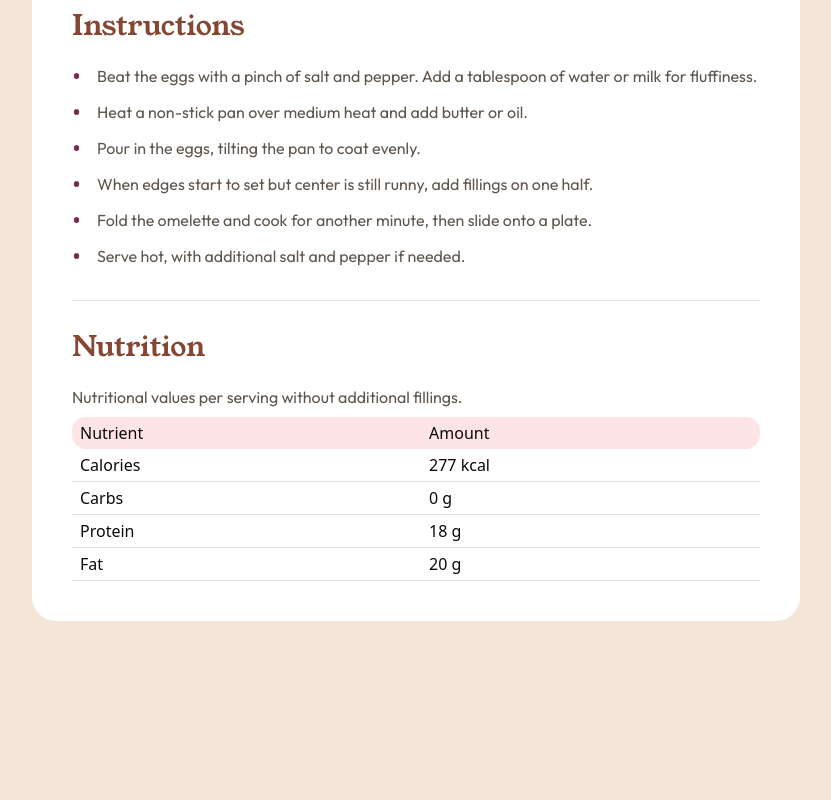
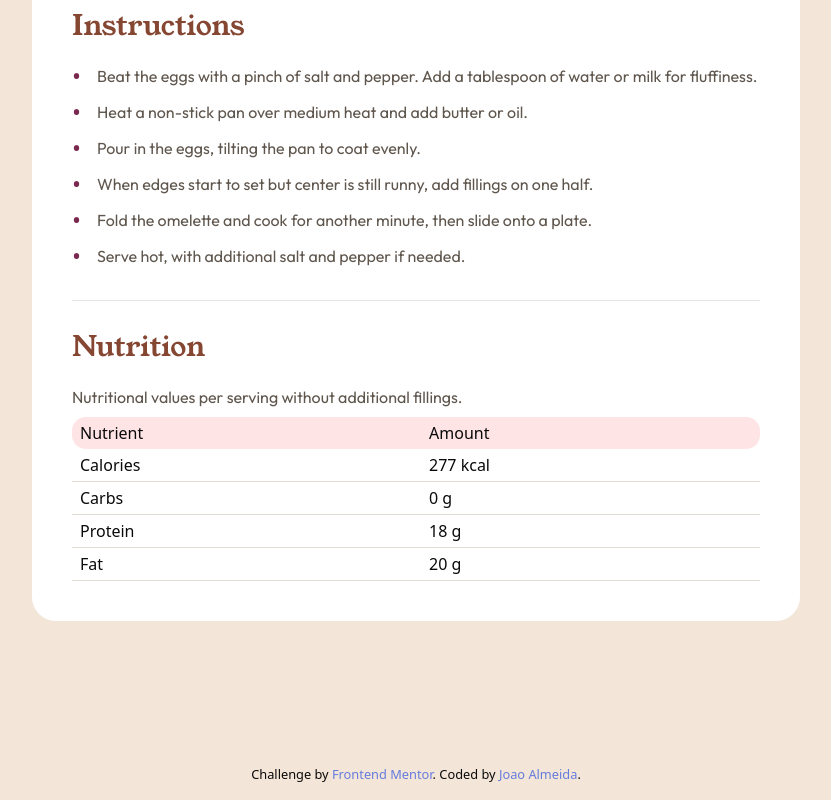
Before and after one commit to joao-almeida11/recipe-page-frontendmentor, a Next.js app: page / in a window 1280 px wide. Shown: the part 1164-1964 px from the top of the page, without its empty margins (224-1055 px from the left). Before the commit the page ends 1913 px from the top, so only its background shows below. Built offline with nearby package versions, Linux system fonts and the light colour scheme.

Commit message:
feat: attribution

```diff
--- a/src/app/globals.css
+++ b/src/app/globals.css
@@ -110,6 +110,9 @@
   --brown-800: #854632;
   --white: #ffffff;
 
+  /* for the footer */
+  --color-attribution: #657cdd;
+
   /* --rose-800: oklch(0.215 0.347 338.3);
   --rose-50: oklch(0.98 0.027 343.2);
   --stone-900: oklch(0.188 0.037 30);
@@ -207,3 +210,13 @@
     font-family: var(--font-outfit);
   }
 }
+
+.attribution {
+  font-size: clamp(0.65rem, 2vw + 0.6rem, 0.8rem);
+  text-align: center;
+  color: var(--black);
+  padding: 1rem 0;
+}
+.attribution a {
+  color: var(--color-attribution);
+}
--- a/src/app/page.tsx
+++ b/src/app/page.tsx
@@ -5,6 +5,7 @@ import RecipeInstructions from "@/components/molecules/RecipeInstructions";
 import RecipeNutrition from "@/components/molecules/RecipeNutrition";
 import { ListItem, ListItemPreparation } from "@/components/atoms/List";
 import LineBreak from "@/components/atoms/LineBreak";
+import Attribution from "@/components/atoms/Attribution";
 
 export default function Home() {
   const preparation: ListItemPreparation[] = [
@@ -69,6 +70,7 @@ export default function Home() {
   ];
 
   return (
+    <>
       <main className="sm:p-6 md:p-0 sm:mx-12 sm:my-32">
         <section className="mx-auto max-w-3xl p-6 sm:p-10 bg-white sm:rounded-3xl">
           <RecipeHeader
@@ -89,5 +91,9 @@ export default function Home() {
           <RecipeNutrition items={nutrition} />
         </section>
       </main>
+      <footer>
+        <Attribution />
+      </footer>
+    </>
   );
 }
--- /dev/null
+++ b/src/components/atoms/Attribution.tsx
@@ -0,0 +1,23 @@
+export default function Attribution() {
+  return (
+    <div className="attribution">
+      Challenge by{" "}
+      <a
+        href="https://www.frontendmentor.io?ref=challenge"
+        target="_blank"
+        rel="noreferrer noopener"
+      >
+        Frontend Mentor
+      </a>
+      . Coded by{" "}
+      <a
+        href="https://github.com/joao-almeida11"
+        target="_blank"
+        rel="noreferrer noopener"
+      >
+        Joao Almeida
+      </a>
+      .
+    </div>
+  );
+}
```
Lines whose indentation alone changed are shown as unchanged.
